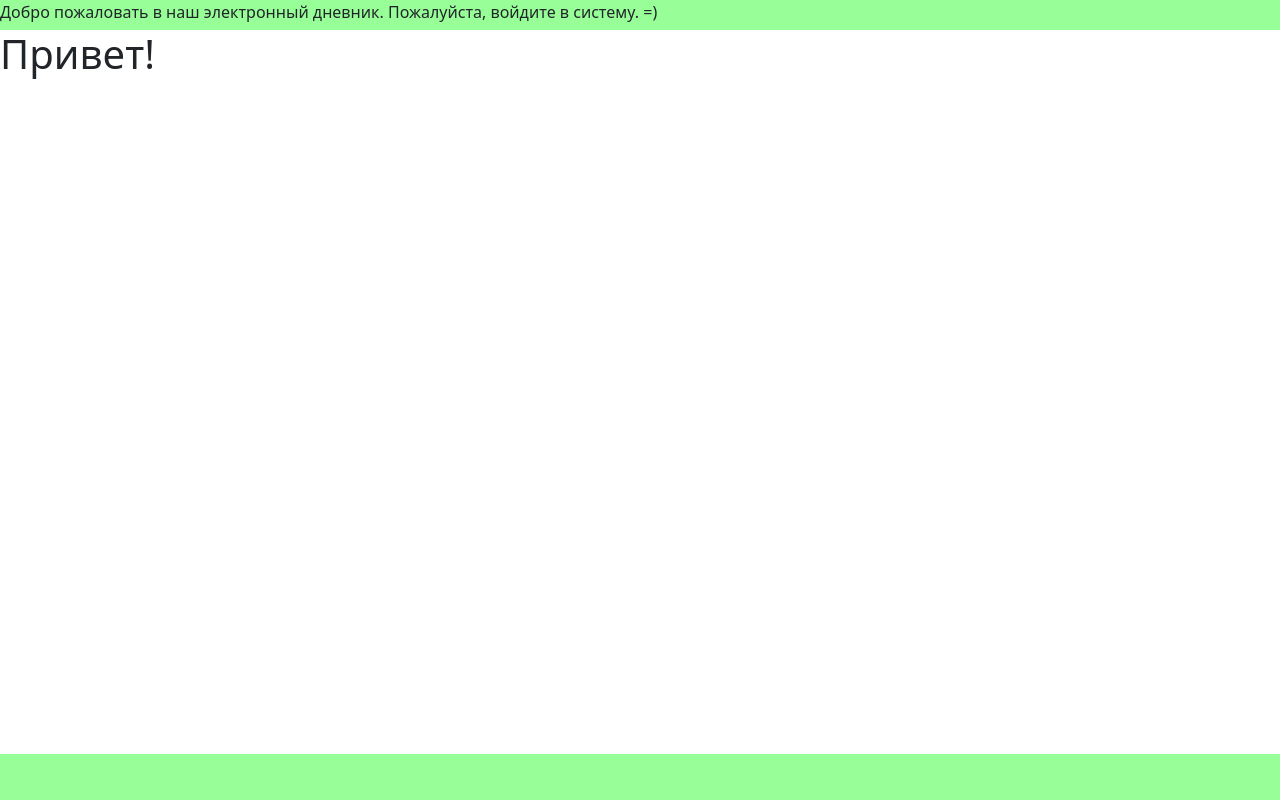
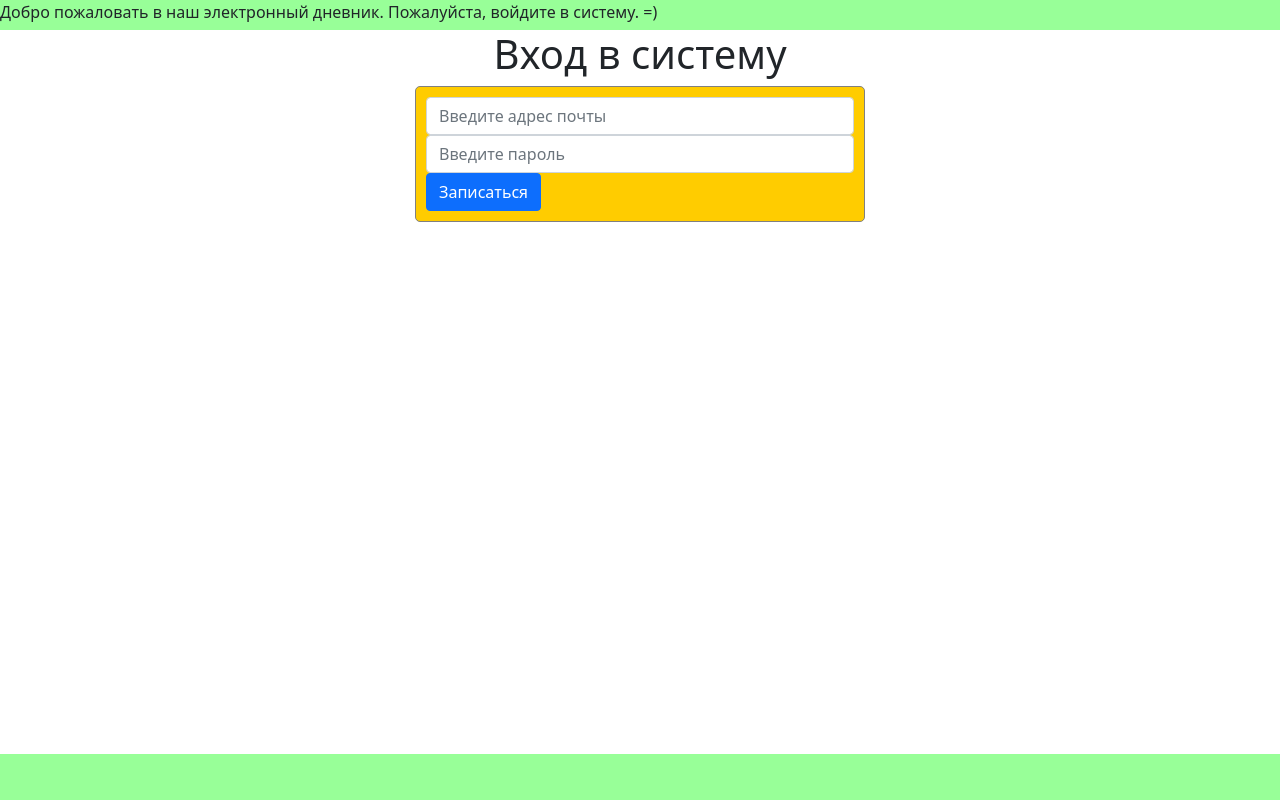
Before and after one commit to Sofiya-Chiffa/Mini-Electronic-Journal-and-Diary-, a Flask app: page /student in a window 1280 px wide. Run offline with Flask 2, Linux system fonts and the light colour scheme; some libraries are stand-ins or nearby versions.

Commit message:
кнопки работают

```diff
--- a/main.py
+++ b/main.py
@@ -8,13 +8,20 @@ def teacher_or_student():
     return render_template('teacher_or_student.html')
 
 
-@app.route('/teacher')
+@app.route('/teacher', methods=['POST', 'GET'])
 def teacher():
-    return render_template('teacher.html')
+    if request.method == 'GET':
+        return render_template('teacher.html')
+    elif request.method == 'POST':
+        return '1'
 
-@app.route('/student')
+
+@app.route('/student', methods=['POST', 'GET'])
 def student():
-    return render_template('student.html')
+    if request.method == 'GET':
+        return render_template('student.html')
+    elif request.method == 'POST':
+        return '1'
 
 
 app.run(port=8080, host='127.0.0.1', debug=True)
--- a/static/css/reg_base.css
+++ b/static/css/reg_base.css
@@ -5,6 +5,11 @@ header {
 footer {
   background: #98ff98;
   height: 46px;
+  position:fixed;
+   left:0px;
+   bottom:0px;
+   width:100%;
+}
 }
 .container_buttons {
   width: 100%;
@@ -29,9 +34,12 @@ html {
   height: 100%;
 }
 
-body {
-  margin: 0;
-  min-height: 100%;
-  display: grid;
-  grid-template-rows: auto 1fr auto;
+form.login_form {
+    margin-left: auto;
+    margin-right: auto;
+    max-width: 450px;
+    background-color: #ffcc00;
+    border: 1px solid gray;
+    border-radius: 5px;
+    padding: 10px;
 }
--- a/templates/student.html
+++ b/templates/student.html
@@ -1,5 +1,15 @@
 {% extends "registration_base.html" %}
 
 {% block content %}
-    <h1>Привет!</h1>
+<body>
+<h1 align="center">Вход в систему</h1>
+<div>
+    <form class="login_form" method="post">
+        <input type="email" class="form-control" id="email" aria-describedby="emailHelp"
+               placeholder="Введите адрес почты" name="email">
+        <input type="password" class="form-control" id="password" placeholder="Введите пароль" name="password">
+        <button type="submit" class="btn btn-primary">Записаться</button>
+    </form>
+</div>
+</body>
 {% endblock %}
--- a/templates/teacher_or_student.html
+++ b/templates/teacher_or_student.html
@@ -6,13 +6,13 @@
     <div class="row">
         <div class="col-4"></div>
         <div class="col-2">
-            <form action="http://127.0.0.1:8080//student">
+            <form action="student">
                 <button class="btn btn-info btn-lg" name="student">Ученик</button>
             </form>
         </div>
         <div class="col-2">
-            <form action="http://127.0.0.1:8080//teacher">
-                <button class="btn btn-info btn-lg" name="teacher">Учитель</button>
+            <form action="teacher">
+                <button type="submit" class="btn btn-info btn-lg" name="teacher">Учитель</button>
             </form>
         </div>
     </div>
```
Also changed, not shown: templates/teacher.html (+11 -1 lines).
